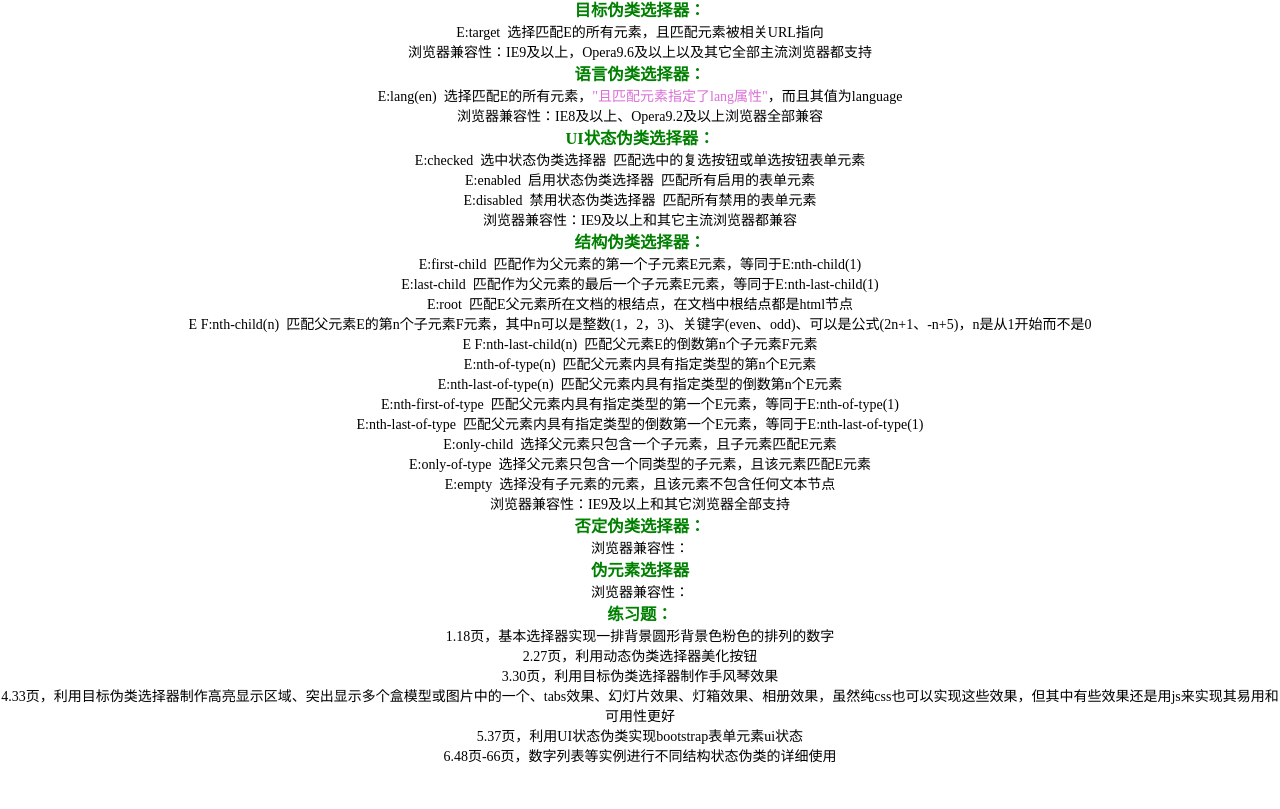
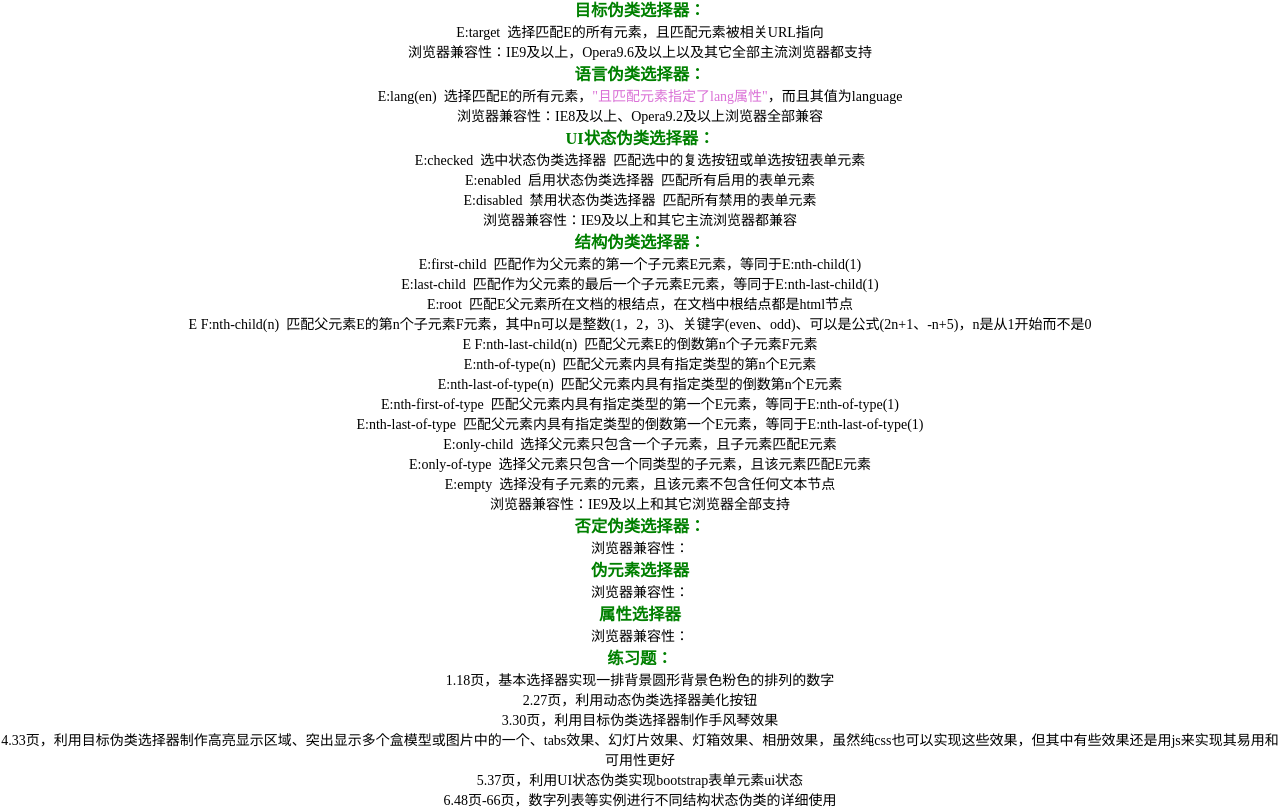
Before and after one commit to ChengLin-Zhou/css-basic-examples, a plain HTML site: page chapter_02/index.html in a window 1280 px wide. Shown: the part 573-1382 px from the top of the page. Before the commit the page ends 1338 px from the top, so only its background shows below. Drawn offline with Linux system fonts and the light colour scheme.

Commit message:
属性选择器

```diff
--- a/chapter_02/index.html
+++ b/chapter_02/index.html
@@ -87,6 +87,11 @@
             <p></p>
             <p>浏览器兼容性：</p>
         </div>
+        <div class="attr-selector">
+            <h3>属性选择器</h3>
+            <p></p>
+            <p>浏览器兼容性：</p>
+        </div>
         <div class="css3-examples">
             <h3>练习题：</h3>
             <p>1.18页，基本选择器实现一排背景圆形背景色粉色的排列的数字</p>
```
